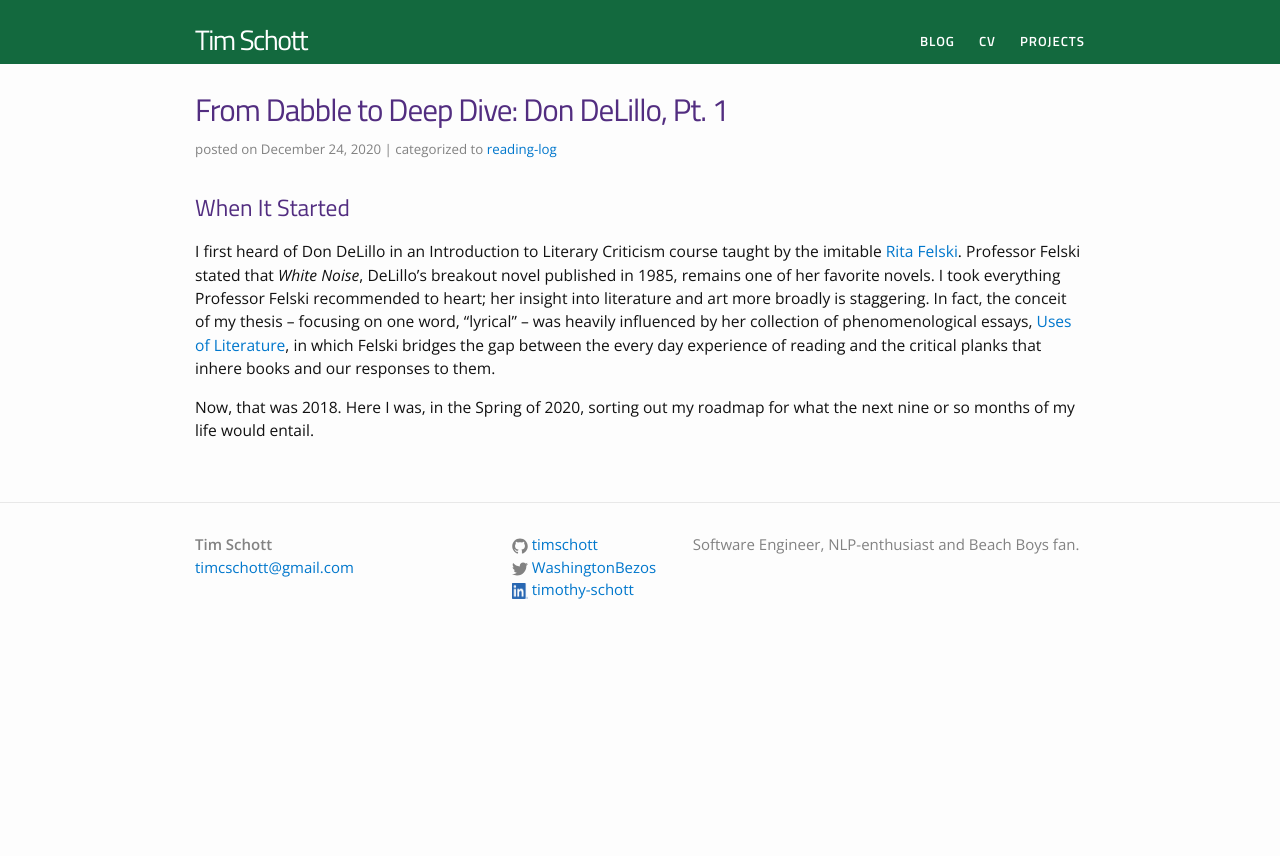
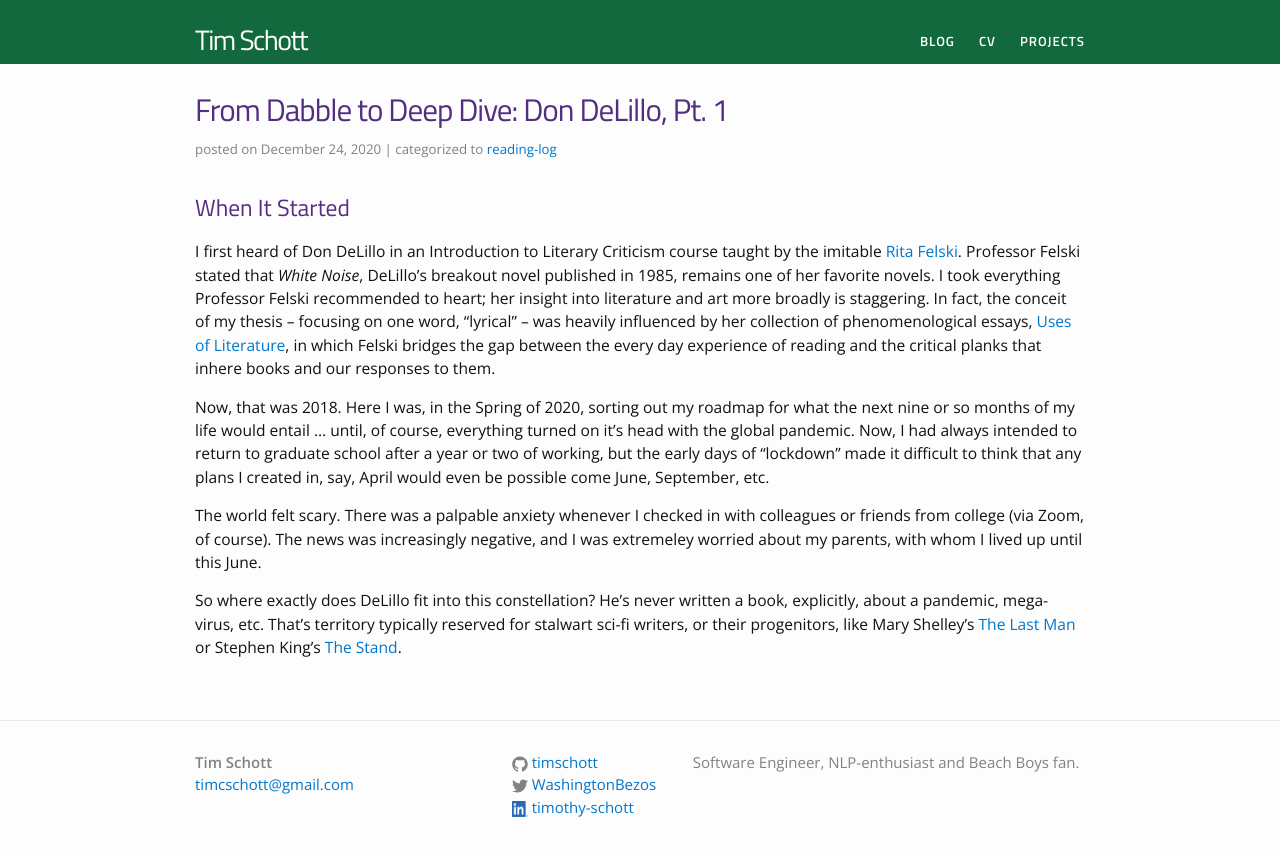
Before and after one commit to timschott/timschott.github.io, a Jekyll site: the page built from _posts/2020-12-24-don-delillo-pt1.md, in a window 1280 px wide. Shown: the top 856 px of the page. Built offline with Jekyll 4.4.1, drawn with Linux system fonts in a browser that asks for light colours.

Commit message:
talk about my life

```diff
--- a/_posts/2020-12-24-don-delillo-pt1.md
+++ b/_posts/2020-12-24-don-delillo-pt1.md
@@ -9,4 +9,8 @@
 
 I first heard of Don DeLillo in an Introduction to Literary Criticism course taught by the imitable [Rita Felski](https://english.as.virginia.edu/felski). Professor Felski stated that *White Noise*, DeLillo's breakout novel published in 1985, remains one of her favorite novels. I took everything Professor Felski recommended to heart; her insight into literature and art more broadly is staggering. In fact, the conceit of my thesis -- focusing on one word, "lyrical" -- was heavily influenced by her collection of phenomenological essays, [Uses of Literature](https://www.wiley.com/en-us/Uses+of+Literature-p-9781405147231), in which Felski bridges the gap between the every day experience of reading and the critical planks that inhere books and our responses to them.
 
-Now, that was 2018. Here I was, in the Spring of 2020, sorting out my roadmap for what the next nine or so months of my life would entail.
+Now, that was 2018. Here I was, in the Spring of 2020, sorting out my roadmap for what the next nine or so months of my life would entail ... until, of course, everything turned on it's head with the global pandemic. Now, I had always intended to return to graduate school after a year or two of working, but the early days of "lockdown" made it difficult to think that any plans I created in, say, April would even be possible come June, September, etc.
+
+The world felt scary. There was a palpable anxiety whenever I checked in with colleagues or friends from college (via Zoom, of course). The news was increasingly negative, and I was extremeley worried about my parents, with whom I lived up until this June.
+
+So where exactly does DeLillo fit into this constellation? He's never written a book, explicitly, about a pandemic, mega-virus, etc. That's territory typically reserved for stalwart sci-fi writers, or their progenitors, like Mary Shelley's [The Last Man](https://en.wikipedia.org/wiki/The_Last_Man) or Stephen King's [The Stand](https://en.wikipedia.org/wiki/The_Stand).
```
